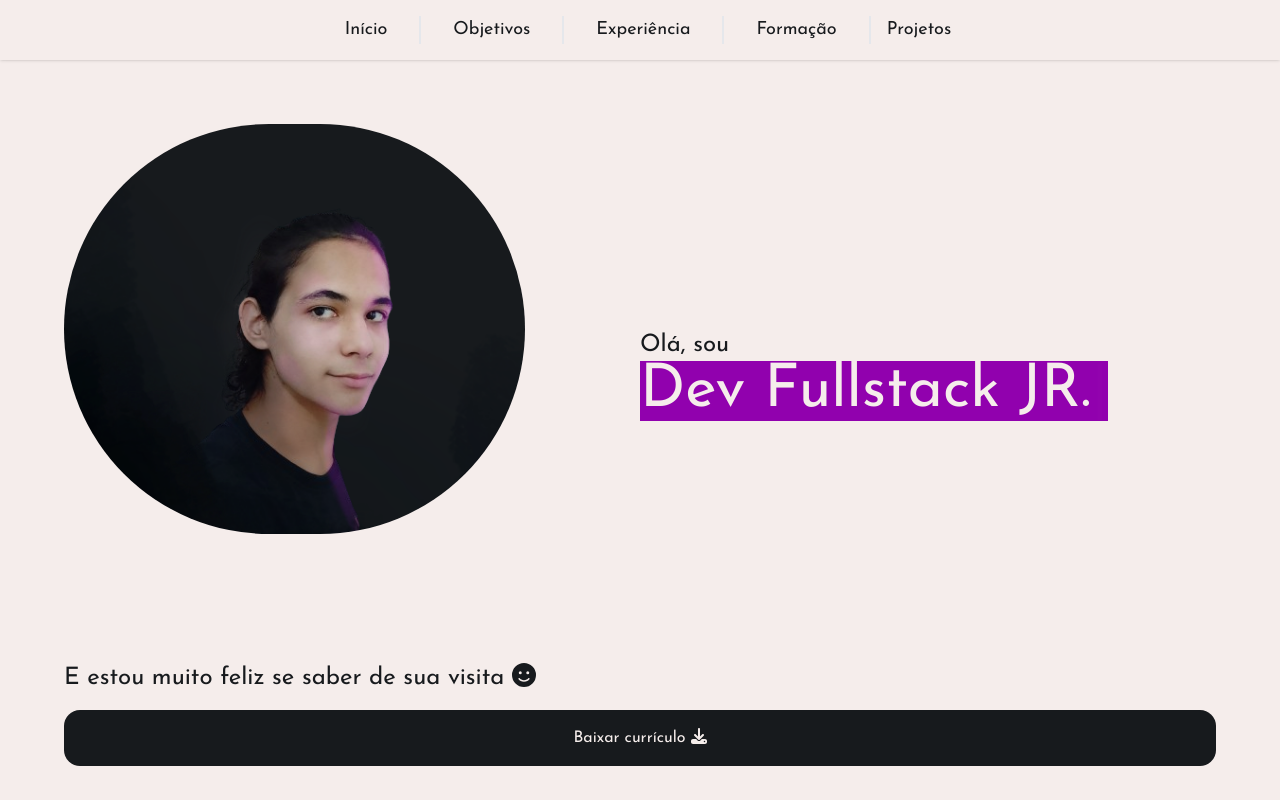
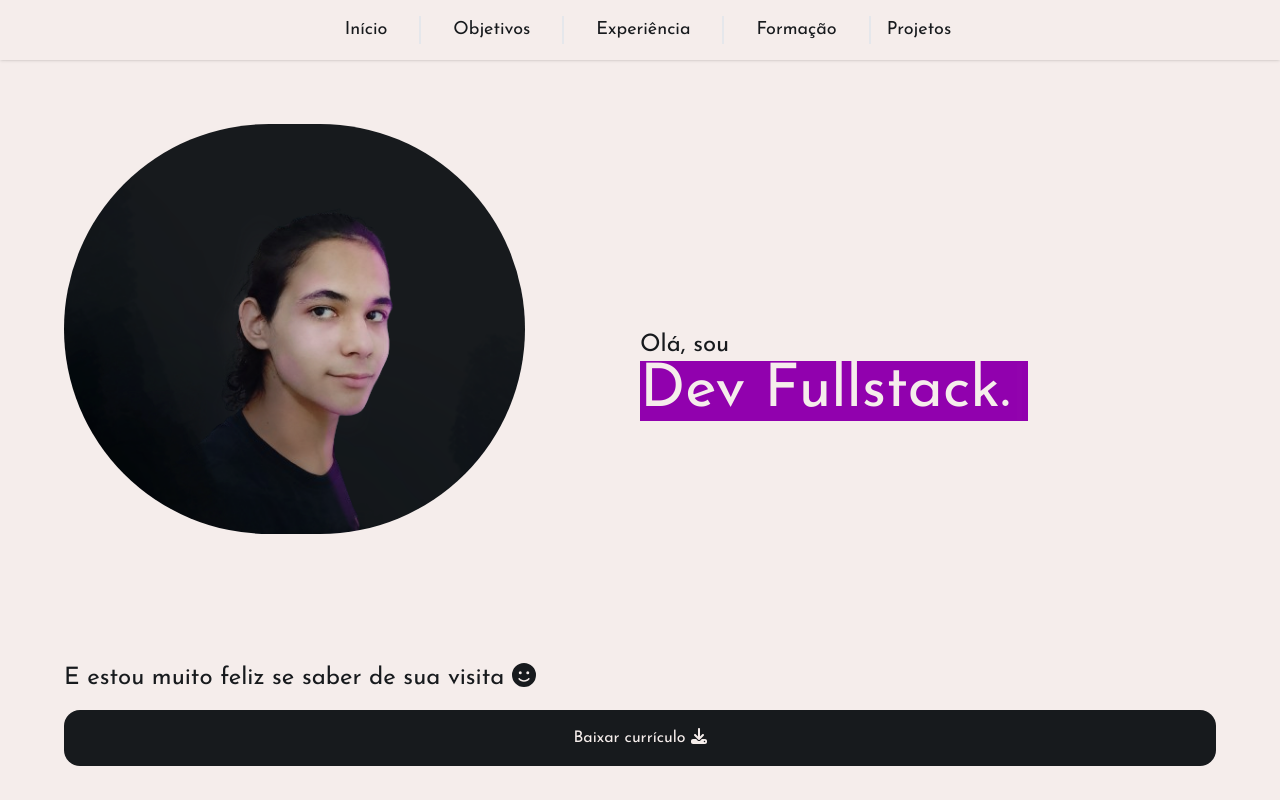
Before and after one commit to PauloHenriqueOliveiradeAlmeida/Portifolio, a React (Vite) app: page / in a window 1280 px wide. Shown: the top 800 px of the page. Built offline with nearby package versions, Linux system fonts and the light colour scheme; no server answers.

Commit message:
:sparkles: feat: added software architect on typewritter

```diff
--- a/src/pages/Home/index.tsx
+++ b/src/pages/Home/index.tsx
@@ -38,7 +38,7 @@ function Home() {
 						<h1 className="bg-primary text-white text-4xl md:text-6xl">
 							<Typewriter
 								options={{
-									strings: ['Paulo.', 'Dev Fullstack JR.', 'Estudante de ADS.'],
+									strings: ['Paulo.', 'Dev Fullstack.', 'Estudante de ADS.', 'Futuro arquiteto de software.'],
 									autoStart: true,
 									loop: true,
 								}}
```
